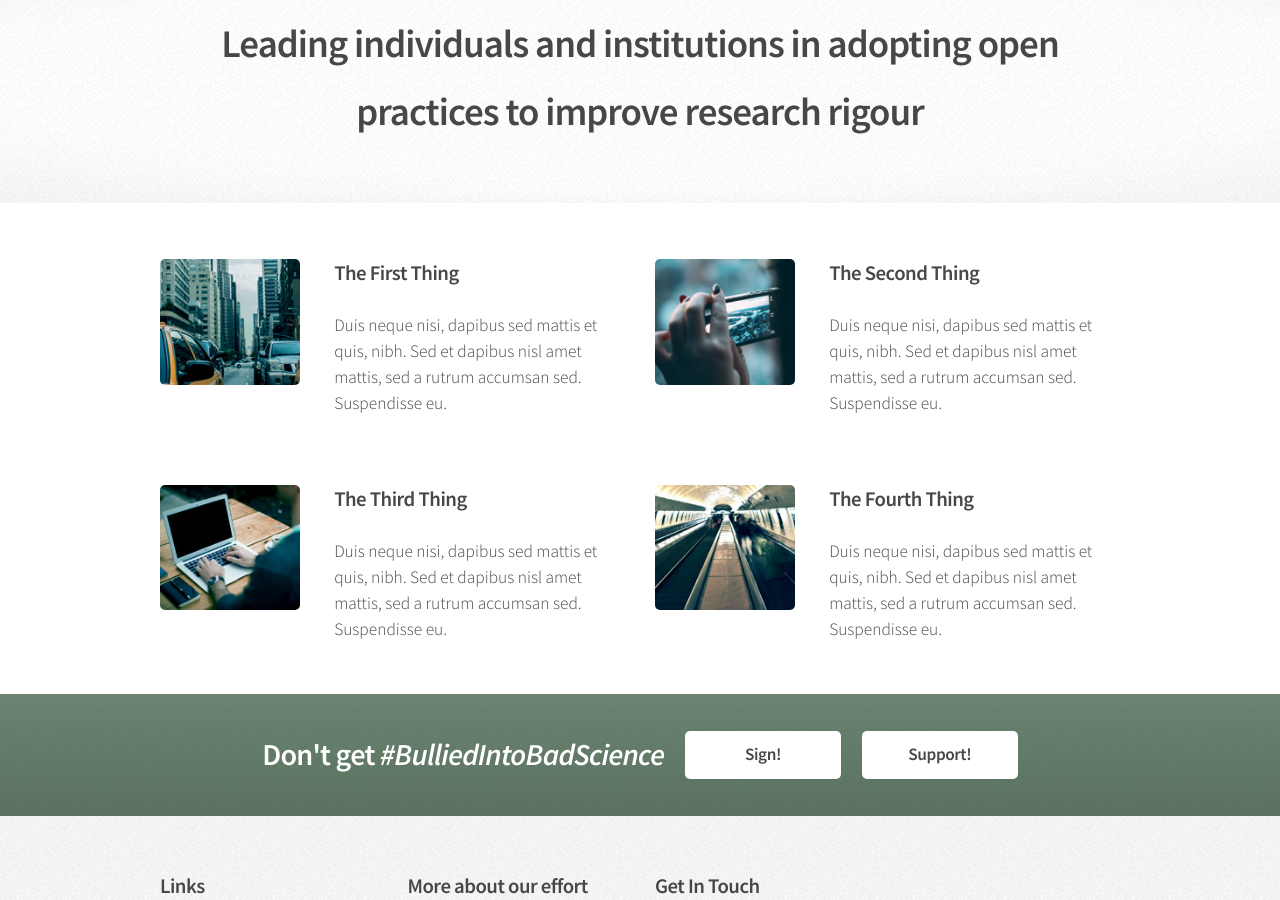
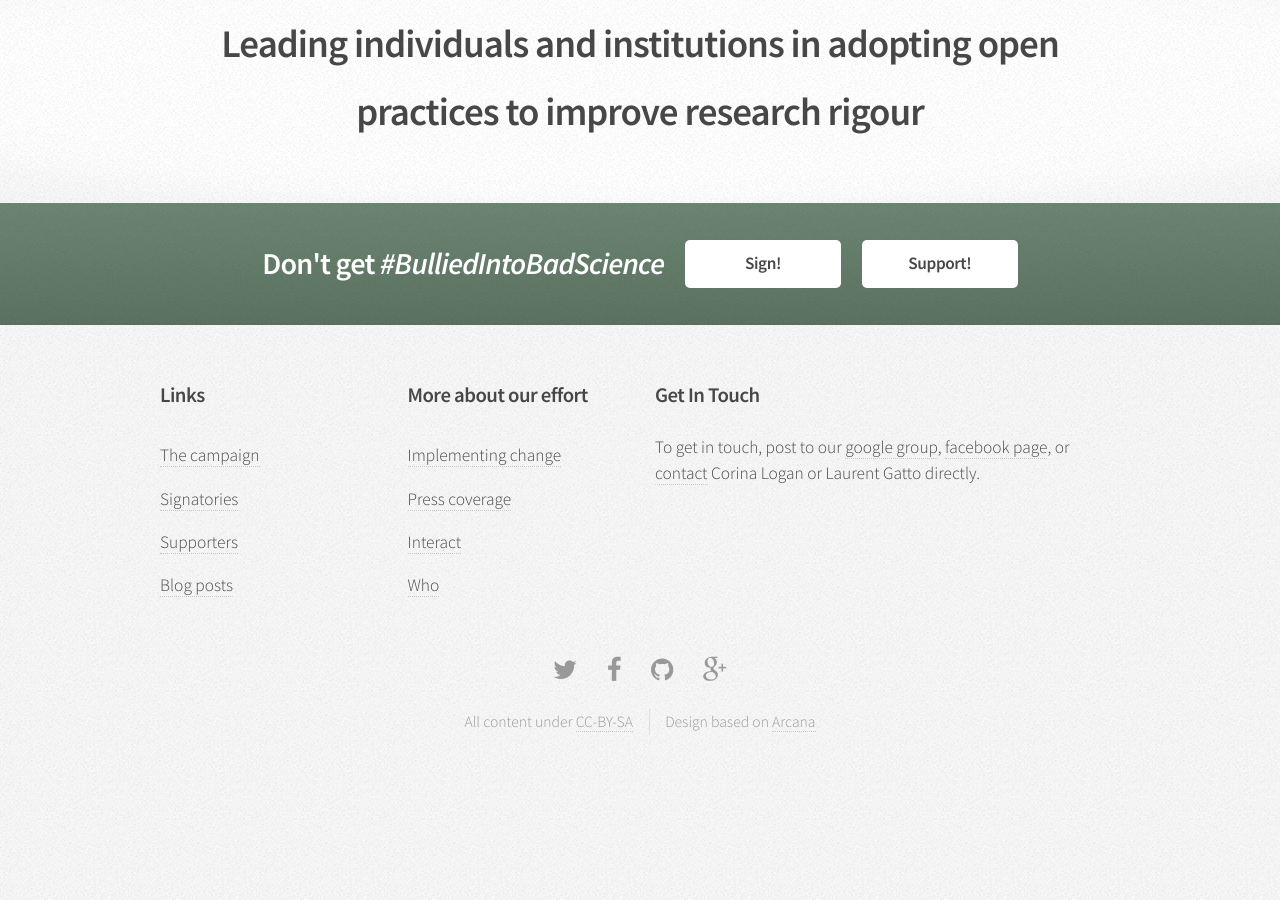
Before and after one commit to BulliedIntoBadScience/BulliedIntoBadScience.org, a Jekyll site: the page built from index.html, in a window 1280 px wide and 900 px high, scrolled down 1014 px. Built offline with Jekyll 4.4.1, drawn with Linux system fonts in a browser that asks for light colours; the list of posts is cut into pages by our own code; after the commit the page ends 1832 px from its top, so only the background shows below that.

Commit message:
comment posts on index page

```diff
--- a/index.html
+++ b/index.html
@@ -62,47 +62,47 @@ layout: default
 </section>
 
 <!-- Posts -->
-<section class="wrapper style1">
-  <div class="container">
-    <div class="row">
-      <section class="6u">
-	<div class="box post">
-	  <a href="#" class="image left"><img src="{{ site.baseurl }}/assets/images/pic01.jpg" alt="" /></a>
-	  <div class="inner">
-	    <h3>The First Thing</h3>
-	    <p>Duis neque nisi, dapibus sed mattis et quis, nibh. Sed et dapibus nisl amet mattis, sed a rutrum accumsan sed. Suspendisse eu.</p>
-	  </div>
-	</div>
-      </section>
-      <section class="6u">
-	<div class="box post">
-	  <a href="#" class="image left"><img src="{{ site.baseurl }}/assets/images/pic02.jpg" alt="" /></a>
-	  <div class="inner">
-	    <h3>The Second Thing</h3>
-	    <p>Duis neque nisi, dapibus sed mattis et quis, nibh. Sed et dapibus nisl amet mattis, sed a rutrum accumsan sed. Suspendisse eu.</p>
-	  </div>
-	</div>
-      </section>
-    </div>
-    <div class="row">
-      <section class="6u">
-	<div class="box post">
-	  <a href="#" class="image left"><img src="{{ site.baseurl }}/assets/images/pic03.jpg" alt="" /></a>
-	  <div class="inner">
-	    <h3>The Third Thing</h3>
-	    <p>Duis neque nisi, dapibus sed mattis et quis, nibh. Sed et dapibus nisl amet mattis, sed a rutrum accumsan sed. Suspendisse eu.</p>
-	  </div>
-	</div>
-      </section>
-      <section class="6u">
-	<div class="box post">
-	  <a href="#" class="image left"><img src="{{ site.baseurl }}/assets/images/pic04.jpg" alt="" /></a>
-	  <div class="inner">
-	    <h3>The Fourth Thing</h3>
-	    <p>Duis neque nisi, dapibus sed mattis et quis, nibh. Sed et dapibus nisl amet mattis, sed a rutrum accumsan sed. Suspendisse eu.</p>
-	  </div>
-	</div>
-      </section>
-    </div>
-  </div>
-</section>
+<!-- <section class="wrapper style1"> -->
+<!--   <div class="container"> -->
+<!--     <div class="row"> -->
+<!--       <section class="6u"> -->
+<!-- 	<div class="box post"> -->
+<!-- 	  <a href="#" class="image left"><img src="{{ site.baseurl }}/assets/images/pic01.jpg" alt="" /></a> -->
+<!-- 	  <div class="inner"> -->
+<!-- 	    <h3>The First Thing</h3> -->
+<!-- 	    <p>Duis neque nisi, dapibus sed mattis et quis, nibh. Sed et dapibus nisl amet mattis, sed a rutrum accumsan sed. Suspendisse eu.</p> -->
+<!-- 	  </div> -->
+<!-- 	</div> -->
+<!--       </section> -->
+<!--       <section class="6u"> -->
+<!-- 	<div class="box post"> -->
+<!-- 	  <a href="#" class="image left"><img src="{{ site.baseurl }}/assets/images/pic02.jpg" alt="" /></a> -->
+<!-- 	  <div class="inner"> -->
+<!-- 	    <h3>The Second Thing</h3> -->
+<!-- 	    <p>Duis neque nisi, dapibus sed mattis et quis, nibh. Sed et dapibus nisl amet mattis, sed a rutrum accumsan sed. Suspendisse eu.</p> -->
+<!-- 	  </div> -->
+<!-- 	</div> -->
+<!--       </section> -->
+<!--     </div> -->
+<!--     <div class="row"> -->
+<!--       <section class="6u"> -->
+<!-- 	<div class="box post"> -->
+<!-- 	  <a href="#" class="image left"><img src="{{ site.baseurl }}/assets/images/pic03.jpg" alt="" /></a> -->
+<!-- 	  <div class="inner"> -->
+<!-- 	    <h3>The Third Thing</h3> -->
+<!-- 	    <p>Duis neque nisi, dapibus sed mattis et quis, nibh. Sed et dapibus nisl amet mattis, sed a rutrum accumsan sed. Suspendisse eu.</p> -->
+<!-- 	  </div> -->
+<!-- 	</div> -->
+<!--       </section> -->
+<!--       <section class="6u"> -->
+<!-- 	<div class="box post"> -->
+<!-- 	  <a href="#" class="image left"><img src="{{ site.baseurl }}/assets/images/pic04.jpg" alt="" /></a> -->
+<!-- 	  <div class="inner"> -->
+<!-- 	    <h3>The Fourth Thing</h3> -->
+<!-- 	    <p>Duis neque nisi, dapibus sed mattis et quis, nibh. Sed et dapibus nisl amet mattis, sed a rutrum accumsan sed. Suspendisse eu.</p> -->
+<!-- 	  </div> -->
+<!-- 	</div> -->
+<!--       </section> -->
+<!--     </div> -->
+<!--   </div> -->
+<!-- </section> -->
```
